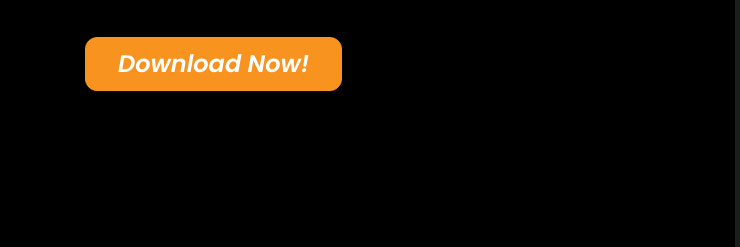
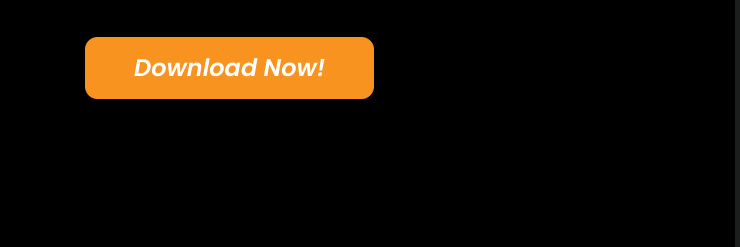
Before and after one commit to crewho/crewho.github.io, a plain HTML site: page index.html in a window 1280 px wide. Shown: the part 525-772 px from the top of the page, 0-740 px from the left. Drawn offline with nearby package versions, Linux system fonts and the light colour scheme.

Commit message:
button enlarged

```diff
--- a/assets/css/crewho.css
+++ b/assets/css/crewho.css
@@ -240,6 +240,9 @@
     }
     .hero-title {
         font-size: 4rem;
+    }
+    .main-button .btn-lg{
+        padding: 0.75rem 3rem;
     }
 }
 @media (min-width: 1400px) {
```
